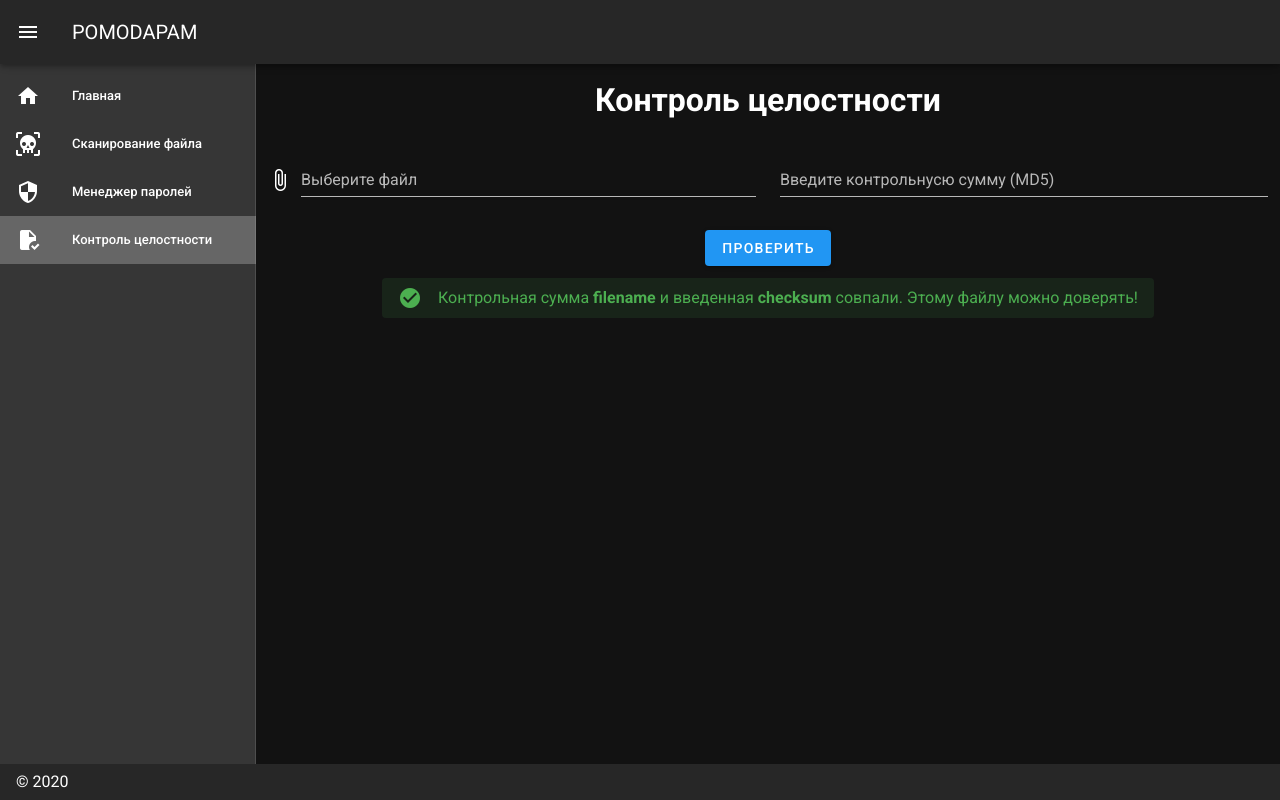
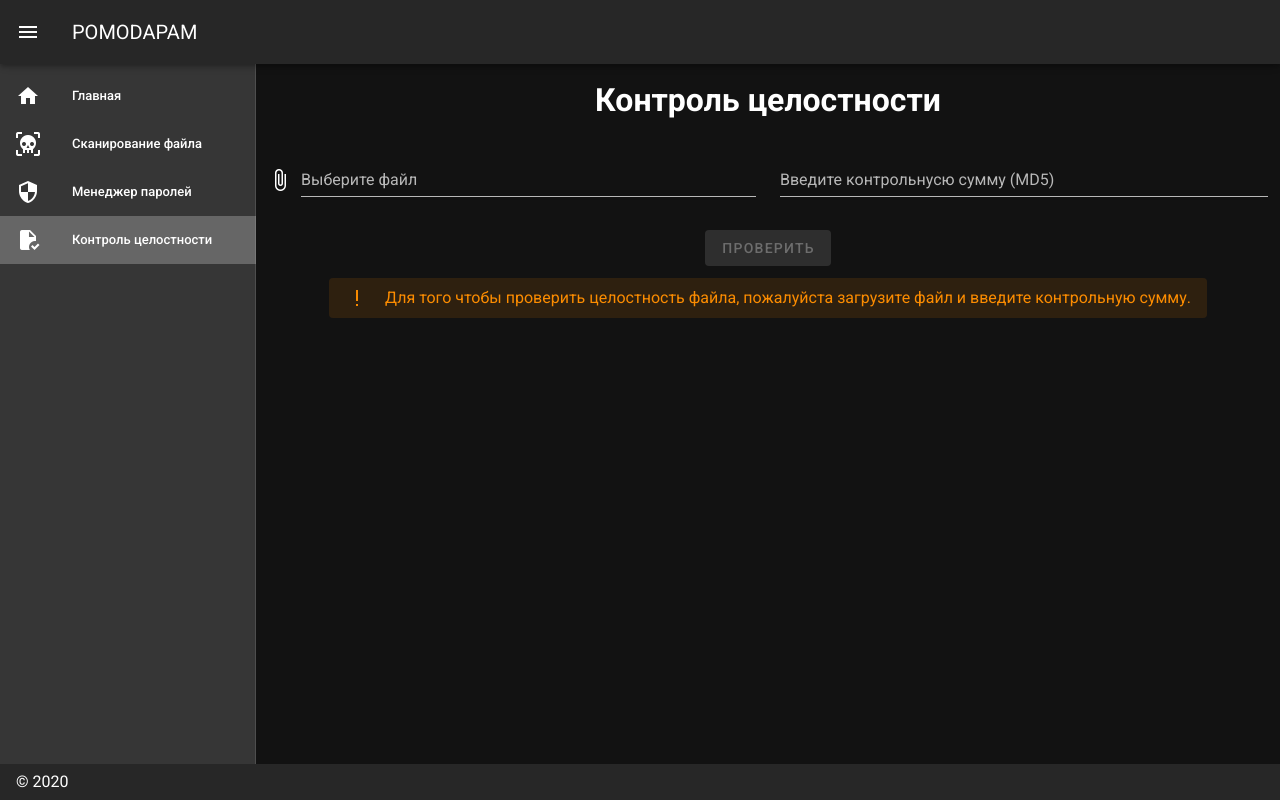
Before and after one commit to Evgaizen/MDP, a Vue app in the folder client/: page /integrity-control in a window 1280 px wide. Built offline with nearby package versions, Linux system fonts and the light colour scheme.

Commit message:
add file md5 checking to client
Issue: #62

```diff
--- a/client/src/pages/integrityСontrol.vue
+++ b/client/src/pages/integrityСontrol.vue
@@ -11,7 +11,7 @@
     <div class="row">
       <div class="col-12 col-sm-12 col-md-6 col-xl-6">
         <template>
-          <v-file-input show-size label="Выберите файл"> </v-file-input>
+          <v-file-input :rules="[rules.required]" show-size label="Выберите файл" v-model="form.file"> </v-file-input>
         </template>
       </div>
       <div class="col-12 col-sm-12 col-md-6 col-xl-6">
@@ -19,6 +19,8 @@
           <v-text-field
             label="Введите контрольнусю сумму (MD5)"
             hide-details="auto"
+            v-model.trim="form.md5"
+            :rules="[rules.required, rules.md5Check]"
           >
           </v-text-field>
         </template>
@@ -29,7 +31,7 @@
       <div class="col-12 col-sm-12 col-md-12 col-xl-12">
         <template>
           <v-row align="center" justify="center">
-            <v-btn color="primary"> Проверить </v-btn>
+            <v-btn :disabled="sendButtonState" @click="sendForm" :loading="isLoad" color="primary"> Проверить </v-btn>
           </v-row>
         </template>
       </div>
@@ -39,13 +41,8 @@
       <div class="col-12 col-sm-12 col-md-12 col-xl-12">
         <template>
           <div class="integrity-сontrol__alert">
-            <v-alert v-if="isChecksumMatched" dense text type="success">
-              Контрольная сумма <strong>filename</strong> и введенная
-              <strong>checksum</strong> совпали. Этому файлу можно доверять!
-            </v-alert>
-            <v-alert v-else dense outlined type="error">
-              Контрольная сумма <strong>filename</strong> и введенная
-              <strong>checksum</strong> не совпали. Будьте осторожны!
+            <v-alert dense text :type="state">
+              {{ textResult }}
             </v-alert>
           </div>
         </template>
@@ -55,10 +52,47 @@
   </div>
 </template>
 <script>
+import { mapGetters } from 'vuex'
+
 export default {
   data: () => ({
-    isChecksumMatched: true
+    isLoad: false,
+    form: {
+      md5: '',
+      file: null
+    },
+    rules: {
+      required: v => !!v || 'Обязательное поле',
+      md5Check: v => v.length === 32 || 'Введите md5 сумму'
+    }
   }),
+  computed: {
+    ...mapGetters({
+      state: 'getStateCheck'
+    }),
+    textResult() {
+      let res = 'Для того чтобы проверить целостность файла, пожалуйста загрузите файл и введите контрольную сумму.'
+      if(this.state === 'success') {
+        res = 'Контрольная сумма файла и введенная совпали. Этому файлу можно доверять!'
+      }
+      if (this.state === 'error') {
+        res = 'Контрольная сумма файла и введенная не совпали. Будьте осторожны!'
+      }
+      return res
+    },
+    sendButtonState() {
+      return !(typeof this.rules.required(this.form.file) === 'boolean' && typeof this.rules.md5Check(this.form.md5) === 'boolean')
+    }
+  },
+  methods: {
+    async sendForm() {
+      this.isLoad = true
+      await this.$store.dispatch('checkFile', this.form)
+      this.isLoad = false
+      this.form.file = null
+      this.form.md5 = ''
+    }
+  }
 };
 </script>
 <style lang="scss" scoped>
--- a/client/src/store/modules/file/actions.js
+++ b/client/src/store/modules/file/actions.js
@@ -23,5 +23,12 @@ export default {
         }).catch(err => {
             console.log(err)
         })
+    },
+    async checkFile({commit}, {file, md5}) {
+        const formData = new FormData()
+        await formData.append('file', file)
+        await axios.post(apiPath+`/files/check?md5=${md5}`, formData).then(res => {
+            commit('setStateCheck', res.data ? 'success' : 'error')
+        })
     }
 }
--- a/client/src/store/modules/file/getters.js
+++ b/client/src/store/modules/file/getters.js
@@ -4,5 +4,8 @@ export default {
     },
     getUploadPercent(state) {
         return state.uploadPercent
+    },
+    getStateCheck(state) {
+        return state.stateCheck
     }
 }
--- a/client/src/store/modules/file/index.js
+++ b/client/src/store/modules/file/index.js
@@ -4,7 +4,8 @@ import getters from './getters'
 
 const state = () => ({
     files: [],
-    uploadPercent: null
+    uploadPercent: null,
+    stateCheck: 'warning'
 })
 
 export default {
--- a/client/src/store/modules/file/mutations.js
+++ b/client/src/store/modules/file/mutations.js
@@ -10,5 +10,8 @@ export default {
     },
     clearUploadPercent(state) {
         state.uploadPercent = null
+    },
+    setStateCheck(state, payload) {
+        state.stateCheck = payload
     }
 }
```
